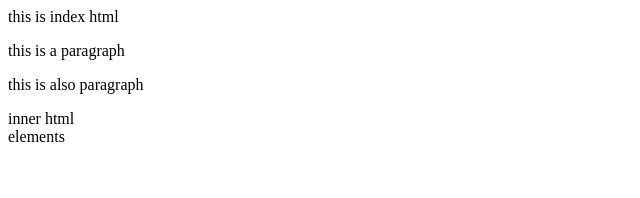
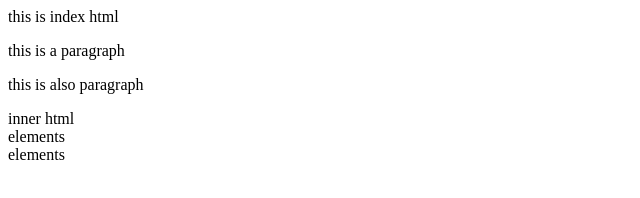
Before and after one commit to addanki-saisrinu/html-works, a plain HTML site: page index.html in a window 1280 px wide. Shown: the full height of the page, 0-640 px from the left. Drawn offline with Linux system fonts and the light colour scheme.

Commit message:
Update index

```diff
--- a/index.html
+++ b/index.html
@@ -11,5 +11,6 @@
     <p>this is also paragraph</p>
     <div>inner html</div>
     <div>elements</div>
+    <div>elements</div>
 </body>
 </html>
```
